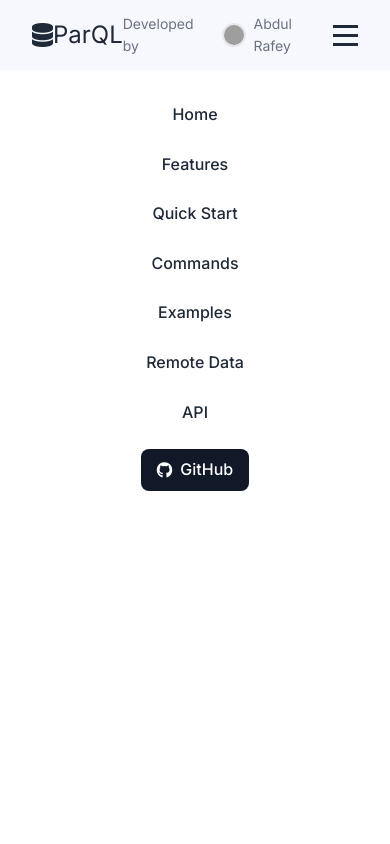
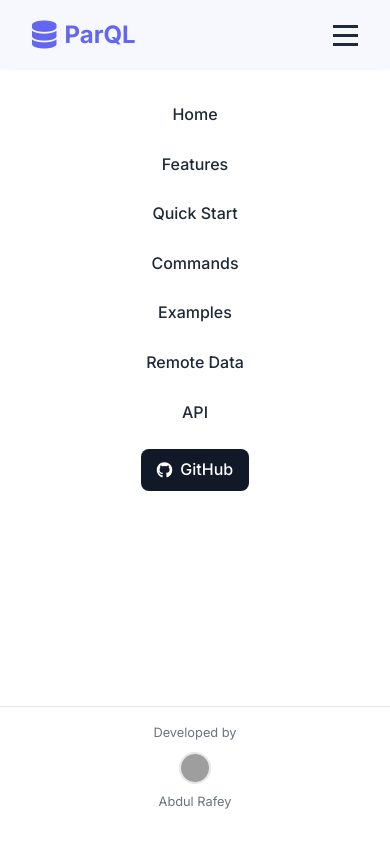
Before and after one commit to abdulrafey38/parql, a plain HTML site: page docs/index.html in a window 390 px wide. Both pictures are taken after a click on the element 345 px from the left and 35 px from the top of the page. Shown: the top 844 px of the page. Drawn offline with nearby package versions, Linux system fonts and the light colour scheme; grey boxes are pictures that could not be loaded.

Commit message:
fix: update pages

```diff
--- a/docs/index.html
+++ b/docs/index.html
@@ -16,13 +16,6 @@
                 <i class="fas fa-database"></i>
                 <span>ParQL</span>
             </div>
-            <div class="developer-info">
-                <span>Developed by</span>
-                <a href="https://github.com/abdulrafey38" class="developer-link">
-                    <img src="https://avatars.githubusercontent.com/u/41017154?v=4" alt="Abdul Rafey" class="developer-avatar">
-                    <span>Abdul Rafey</span>
-                </a>
-            </div>
             <div class="nav-menu">
                 <a href="#home" class="nav-link">Home</a>
                 <a href="#features" class="nav-link">Features</a>
@@ -34,6 +27,13 @@
                 <a href="https://github.com/abdulrafey38/parql" class="nav-link github-link">
                     <i class="fab fa-github"></i> GitHub
                 </a>
+                <div class="developer-info">
+                    <span>Developed by</span>
+                    <a href="https://github.com/abdulrafey38" class="developer-link">
+                        <img src="https://avatars.githubusercontent.com/u/41017154?v=4" alt="Abdul Rafey" class="developer-avatar">
+                        <span>Abdul Rafey</span>
+                    </a>
+                </div>
             </div>
             <div class="nav-toggle">
                 <span></span>
--- a/docs/styles.css
+++ b/docs/styles.css
@@ -108,6 +108,41 @@
     color: var(--text-secondary);
 }
 
+/* Mobile responsive - hide developer info on small screens */
+@media (max-width: 768px) {
+    .developer-info {
+        display: none;
+    }
+
+    /* Show developer info at bottom center of sidebar when opened */
+    .nav-menu.active .developer-info {
+        display: flex;
+        flex-direction: column;
+        align-items: center;
+        gap: 0.5rem;
+        margin-top: auto;
+        margin-bottom: 2rem;
+        padding-top: 1rem;
+        border-top: 1px solid var(--border-color);
+        font-size: 0.8rem;
+        position: absolute;
+        bottom: 0;
+        left: 0;
+        right: 0;
+        background: var(--bg-primary);
+    }
+
+    .nav-menu.active .developer-info .developer-link {
+        flex-direction: column;
+        text-align: center;
+    }
+
+    .nav-menu.active .developer-avatar {
+        width: 32px;
+        height: 32px;
+    }
+}
+
 .developer-link {
     display: flex;
     align-items: center;
@@ -127,6 +162,8 @@
     border-radius: 50%;
     border: 2px solid var(--border-color);
 }
+
+.nav-brand {
     font-weight: 700;
     color: var(--primary-color);
 }
@@ -140,6 +177,11 @@
     display: flex;
     align-items: center;
     gap: 1.5rem;
+}
+
+/* Desktop: Show developer info inline with nav items */
+.nav-menu .developer-info {
+    margin-left: auto;
 }
 
 .nav-link {
@@ -1125,6 +1167,8 @@
         padding: 1rem;
         font-size: 0.75rem;
     }
+
+
 }
 
 @media (max-width: 480px) {
```
